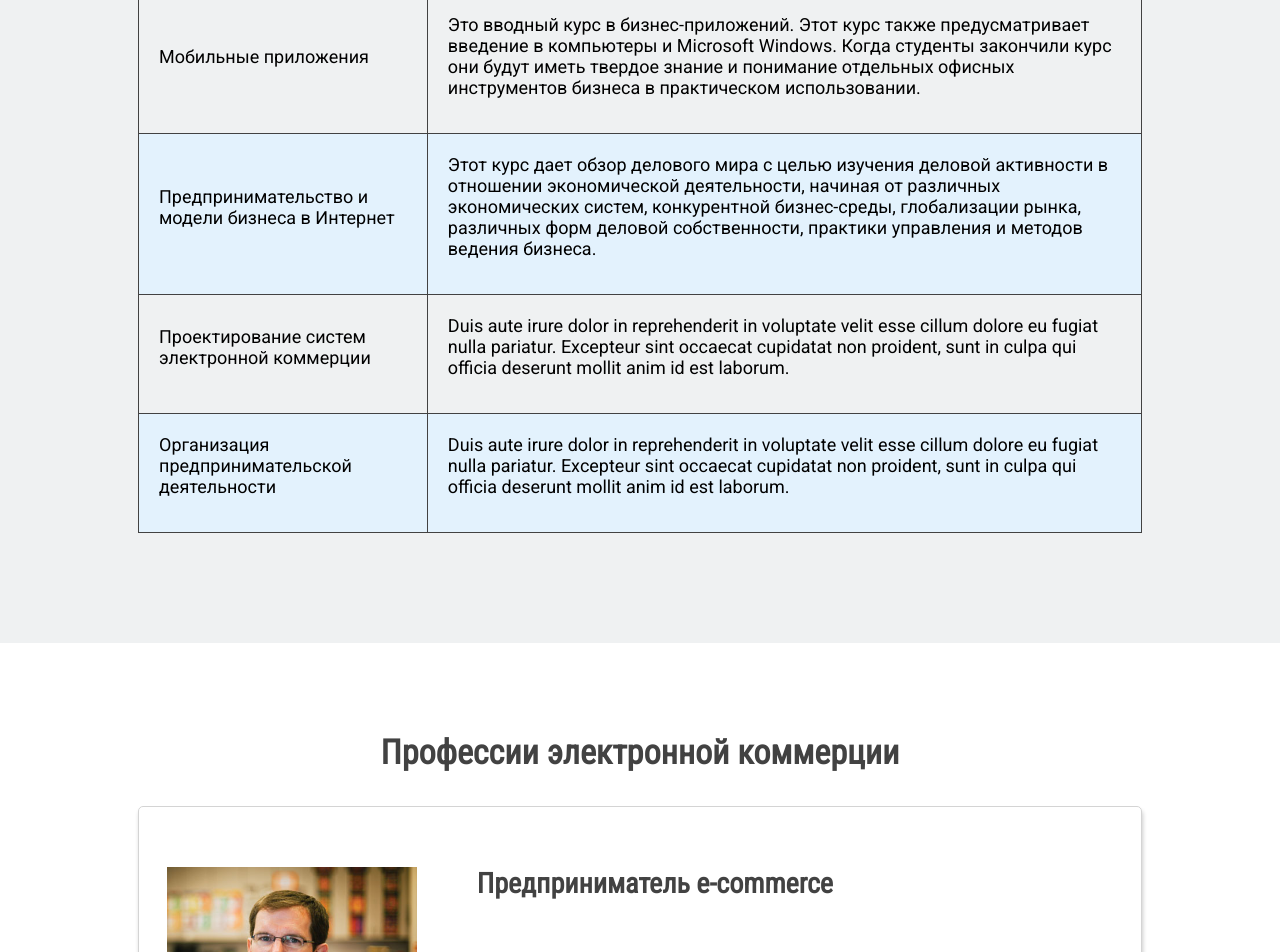
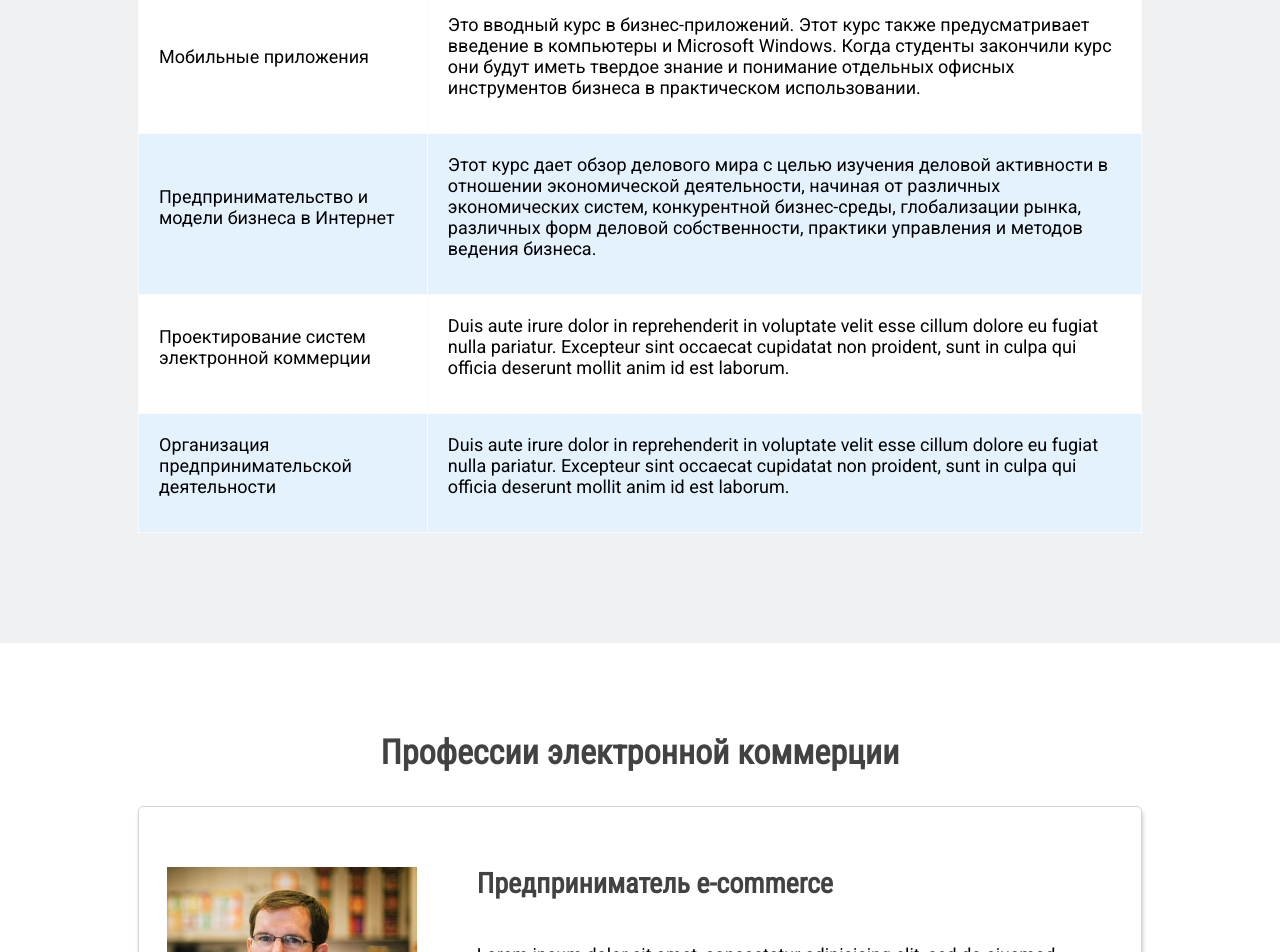
Before and after one commit to alex-judin/alex-judin.github.io, a plain HTML site: page index.html in a window 1280 px wide. Shown: the part 4260-5212 px from the top of the page. Drawn offline with nearby package versions, Linux system fonts and the light colour scheme.

Commit message:
Add files via upload

```diff
--- a/css/style.css
+++ b/css/style.css
@@ -16,7 +16,7 @@
 
 h3 {
 		margin: 0;
-		padding: 0px 0px 45px 0px;
+		padding: 0px 0px 25px 0px;
 		font-size: 28px;
 		font-weight: bold;
 		line-height: 34px;
@@ -38,14 +38,14 @@ table {
         width:100%;
         text-align:left;
         border-collapse:collapse;
-        border-bottom:1px solid #424242;
-        border-top:1px solid #424242;
+        border-bottom:1px solid #FAFAFA;
+        border-top:0px solid #F5F5F5;
         margin-bottom:20px;
 }
 table td {
         padding:20px 20px;
         padding-bottom: 35px;
-        border-right:1px solid #424242;
+        border-right:1px solid #FAFAFA;
 }
 table tr:hover {
         background-color:#9fd5ea;
@@ -55,17 +55,18 @@ table th {
         padding: 8px 5px;
         color: #1f1f1f;
         text-align: center;
-        border-right: 1px solid #424242;
+        border-right: 1px solid #FAFAFA;
         font-weight: bold;
         font-size: 20px;
         background: #efefef;
 }
 table tr {
-        border-left:1px solid #424242;
-        border-top:1px solid #424242;
+        border-left:1px solid #FAFAFA;
+        border-top:1px solid #FAFAFA;
 }
 
 tr:nth-child(odd) {background-color:#E3F2FD;}
+tr:nth-child(even) {background-color:#fff;}
 /* --------------------------------------    меню   -----------------------------------------------*/
 
 .main-navigation    {
```
